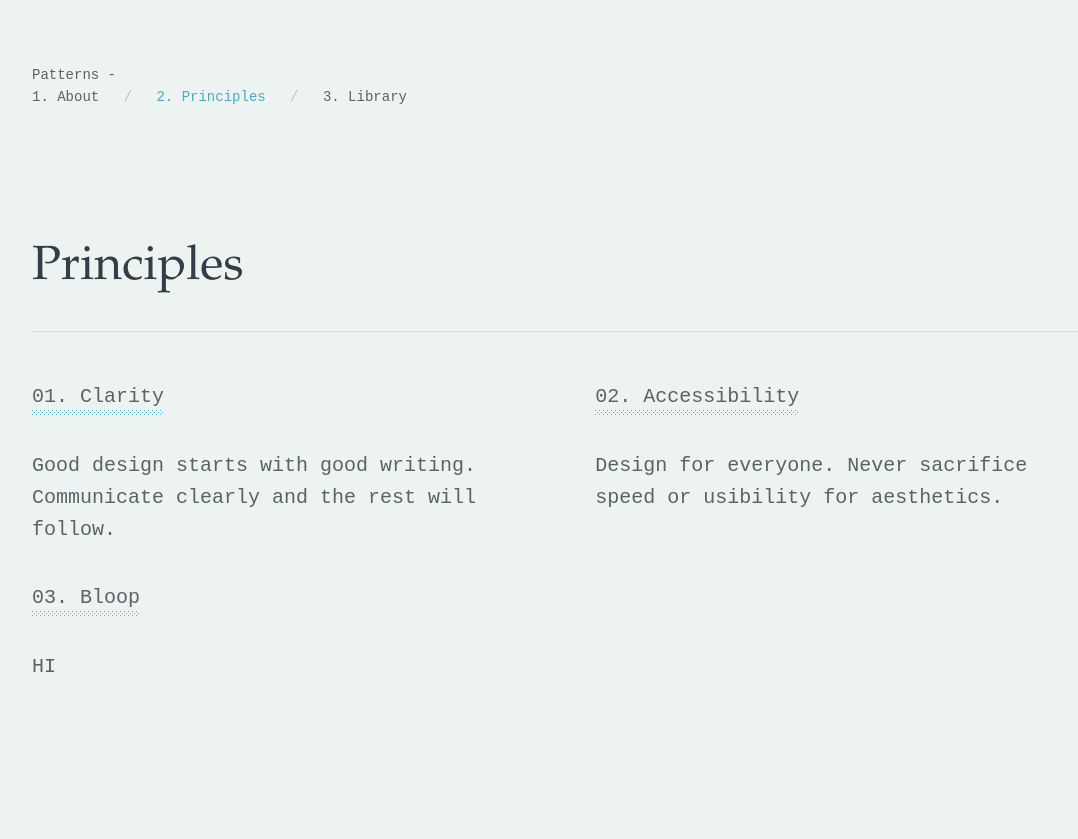
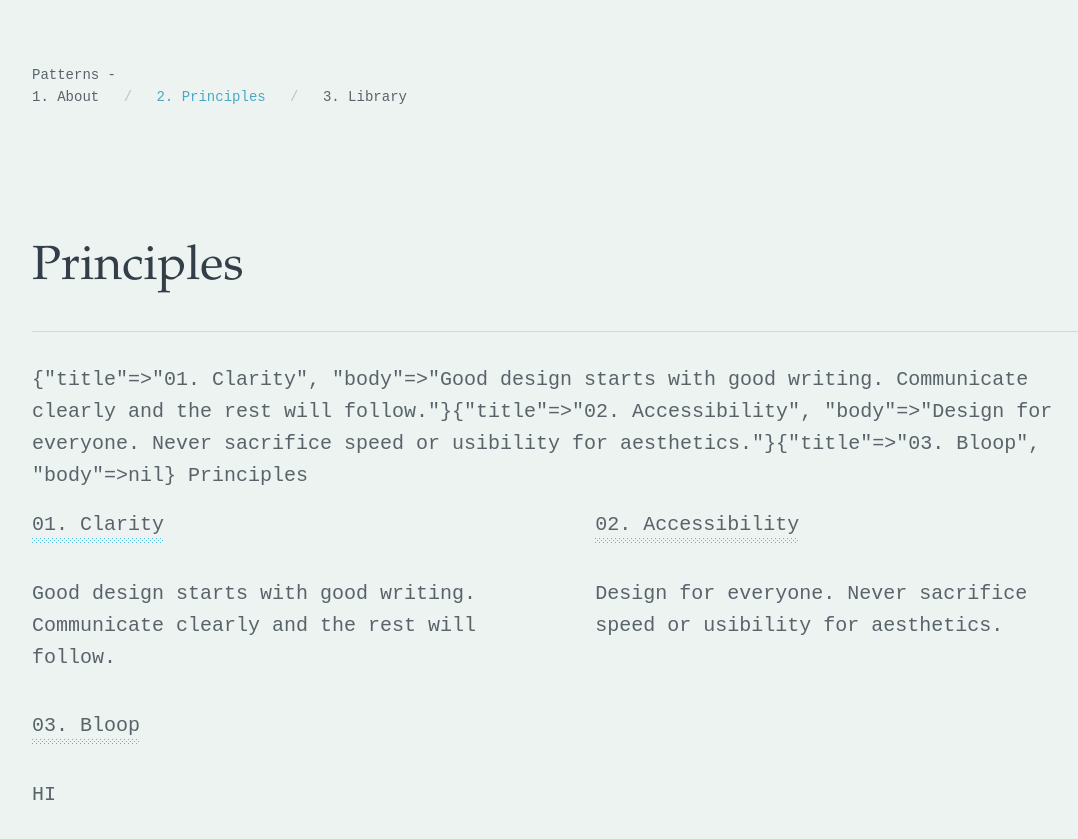
Before and after one commit to wearepatterns/wearepatterns.github.io, a Jekyll site: the page built from principles.markdown, in a window 1280 px wide. Shown: the top 839 px of the page, without its empty margins (32-1110 px from the left). Built offline with Jekyll 4.4.1, drawn with Linux system fonts in a browser that asks for light colours.

Commit message:
Update pl.html

```diff
--- a/_layouts/pl.html
+++ b/_layouts/pl.html
@@ -5,7 +5,9 @@ layout: default
 <h1 class="f3 f2-ns f1-l four fw5 lh-title measure-narrow garamond ">{{ page.title }}</h1>
 <section class="mt4 mt4-l pt3 pt4-l f5 f4-l lh-copy bt b--black-10 bc mw9">
     <div class="flex mw8">
-        {{ subsection.body }}
+        {{ principles.body }}
+        {{ page.principles }}
+        {{ page.title }}
 
         {% assign sorted_posts = (site.principles | sort: 'title') %}
         {% for post in sorted_posts %}
```
